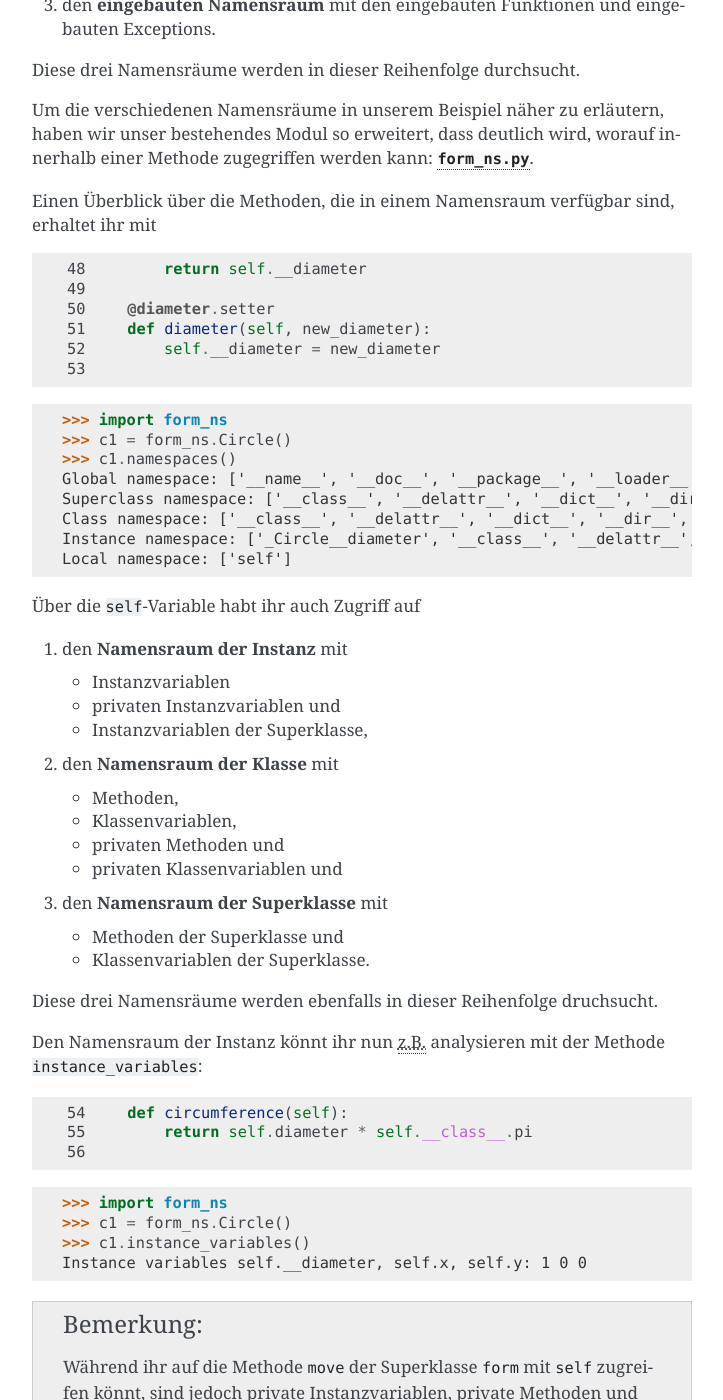
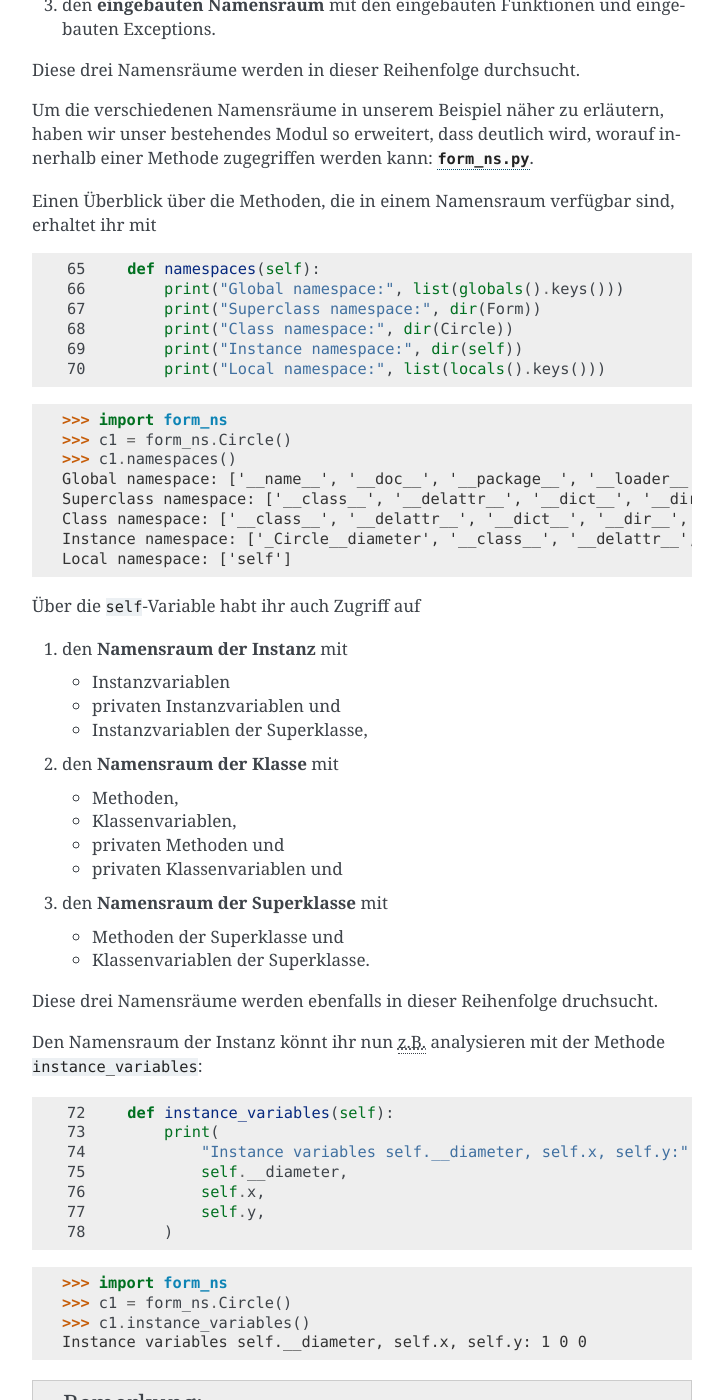
Before and after one commit to veit/python-basics-tutorial-de, a Sphinx documentation site: the page built from docs/oop/namespaces.rst, in a window 1280 px wide and 1400 px high, scrolled down 246 px. Shown: the whole window, without its empty margins (388-1111 px from the left). Built offline with Sphinx 7.4.7, drawn with Linux system fonts in a browser that asks for light colours; pages that are not in the unit, such as notebooks, are missing from menus.

Commit message:
:pencil2: Fix included lines

```diff
--- a/docs/oop/namespaces.rst
+++ b/docs/oop/namespaces.rst
@@ -22,8 +22,8 @@ erhaltet ihr mit
 .. literalinclude:: form_ns.py
     :language: python
     :linenos:
-    :lines: 48-53
-    :lineno-start: 48
+    :lines: 65-70
+    :lineno-start: 65
 
 .. code-block:: python
 
@@ -65,8 +65,8 @@ mit der Methode ``instance_variables``:
 .. literalinclude:: form_ns.py
     :language: python
     :linenos:
-    :lines: 54-56
-    :lineno-start: 54
+    :lines: 72-
+    :lineno-start: 72
 
 .. code-block:: python
 
```
